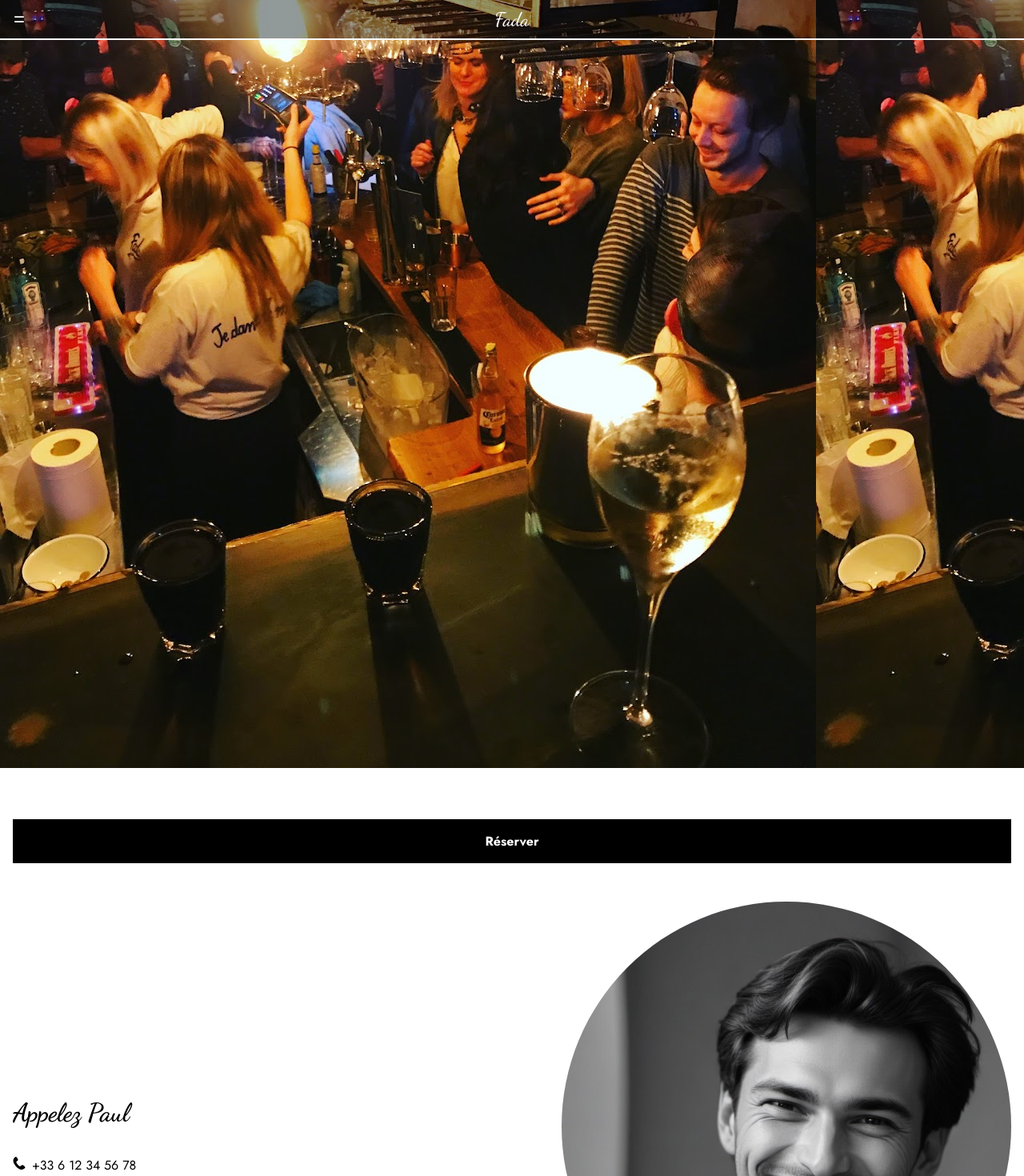
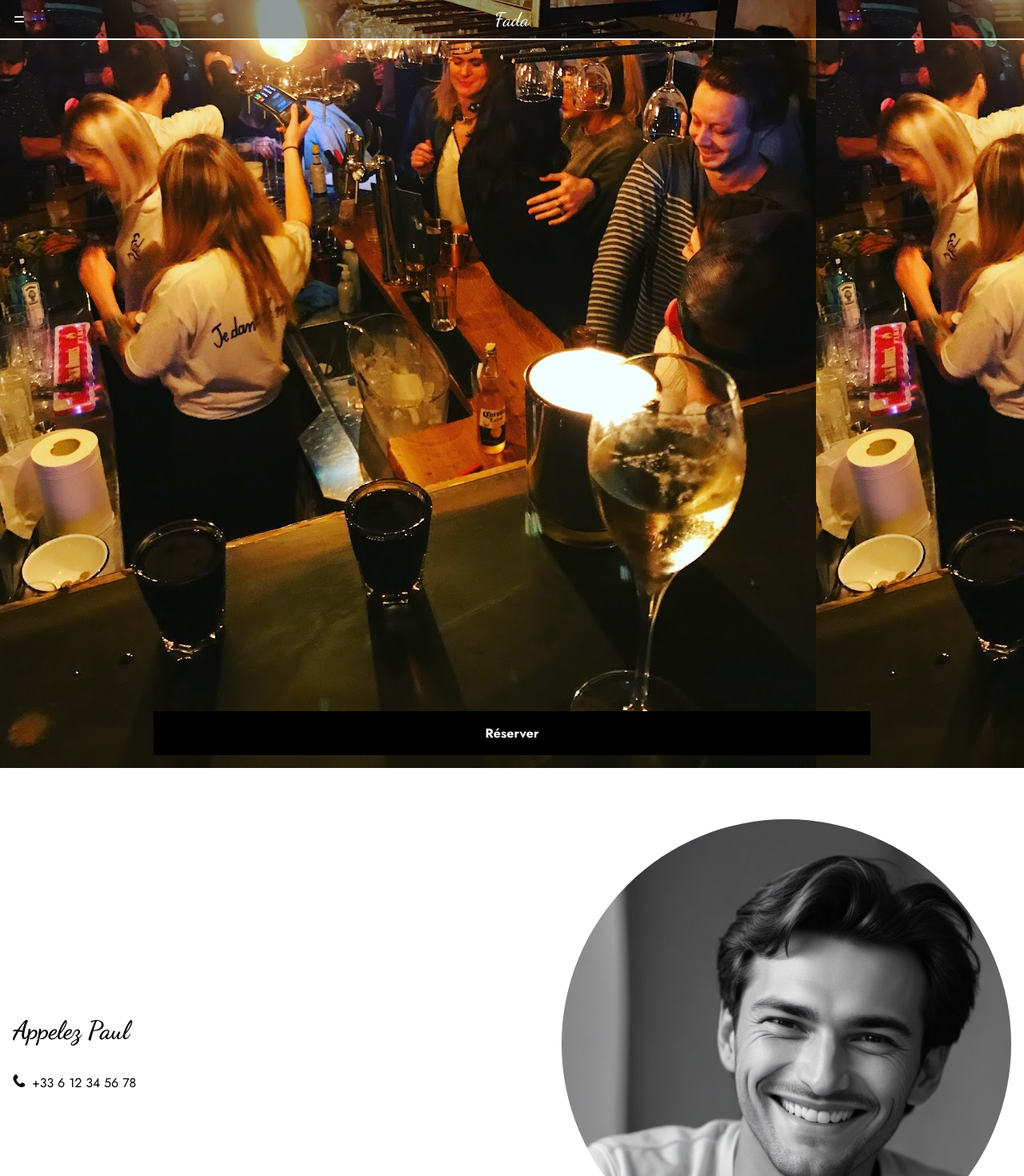
Before and after one commit to Le-Fada-bar/Le-Fada-bar.github.io, a Vue app: page /book in a window 1280 px wide. Shown: the top 1470 px of the page at 80% size. Built offline with nearby package versions, Linux system fonts and the light colour scheme.

Commit message:
Fix Reserve button

```diff
--- a/src/views/BookView.vue
+++ b/src/views/BookView.vue
@@ -7,9 +7,12 @@ export default {
 </script>
 
 <template>
-  <div class="button-picture"></div>
+  <div class="button-picture">
+    <div>
+      <a href="#"><button class="book-button">Réserver</button></a>
+    </div>
+  </div>
   <main>
-    <a href="#"><button class="book-button">Réserver</button></a>
     <Contact></Contact>
   </main>
 </template>
@@ -21,13 +24,20 @@ export default {
   width: 100%;
   font-weight: 700;
   padding: var(--theme-small-spacing);
-  margin-bottom: var(--theme-spacing);
+  margin-bottom: var(--theme-small-spacing);
 }
 
 .button-picture {
   width: 100%;
   aspect-ratio: 4/3;
   object-fit: cover;
+  display: flex;
+  justify-content: center;
+  align-items: flex-end;
   background-image: url('/bar.jpg');
 }
+
+.button-picture>div {
+  width: 70%;
+}
 </style>
```
